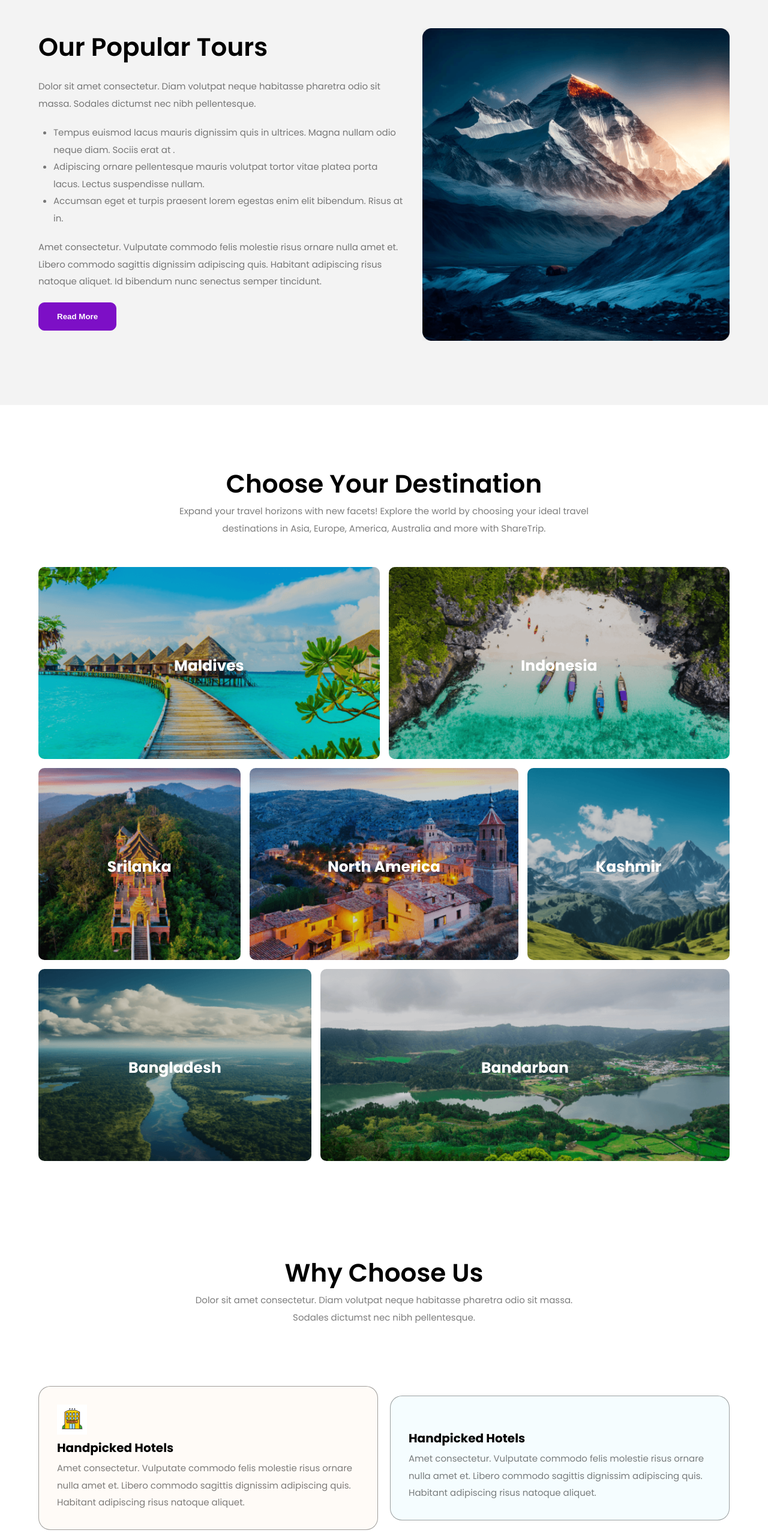
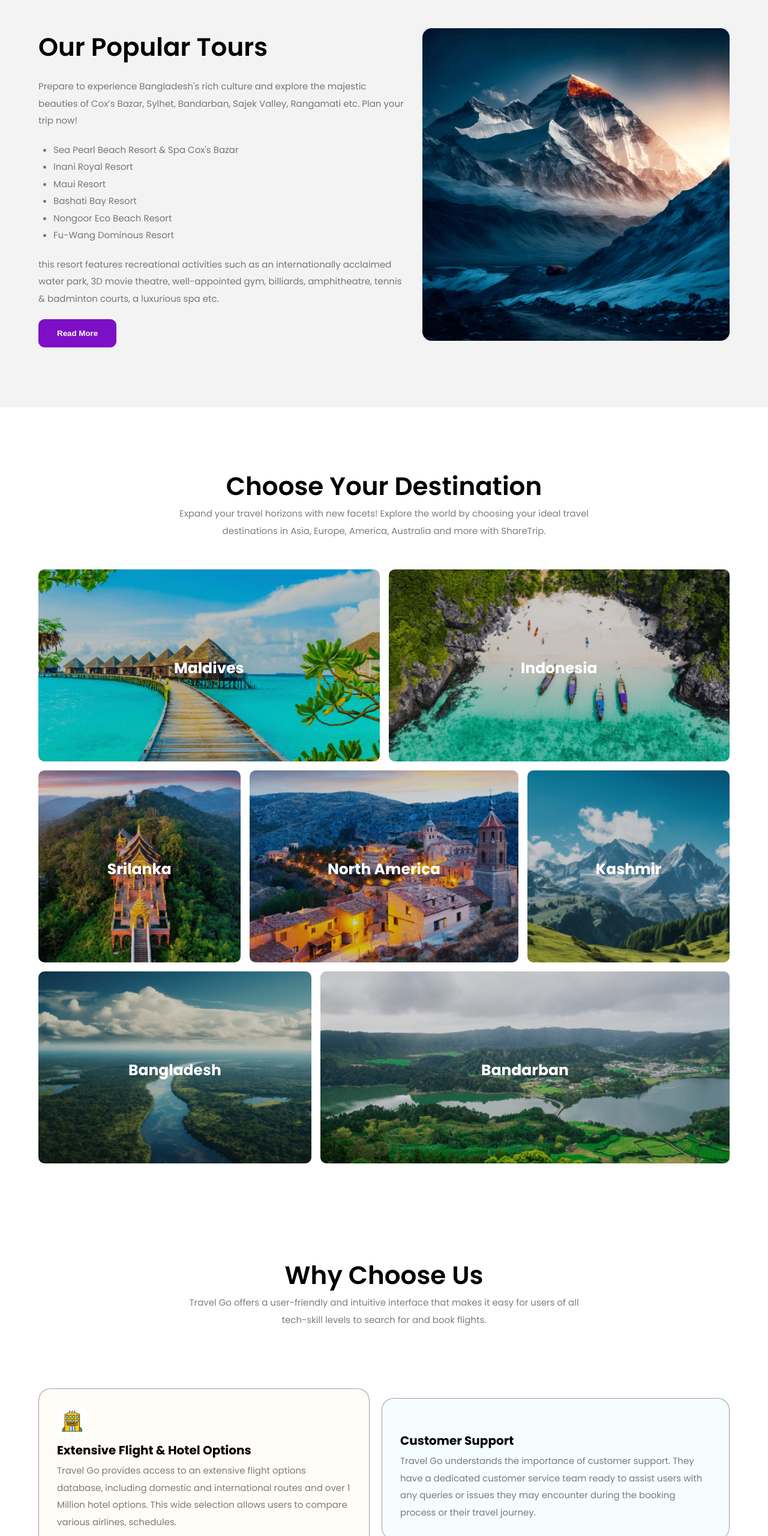
Before and after one commit to sajjatul-bari/travel-go, a plain HTML site: page index.html in a window 1280 px wide. Shown: the part 840-3400 px from the top of the page at 60% size. Drawn offline with Linux system fonts and the light colour scheme.

Commit message:
changes some text content

```diff
--- a/index.html
+++ b/index.html
@@ -66,28 +66,23 @@
         <div class="popular-text">
           <h3 class="h3-header">Our Popular Tours</h3>
           <p class="p-primary">
-            Dolor sit amet consectetur. Diam volutpat neque habitasse pharetra
-            odio sit massa. Sodales dictumst nec nibh pellentesque.
+            Prepare to experience Bangladesh's rich culture and explore the
+            majestic beauties of Cox’s Bazar, Sylhet, Bandarban, Sajek Valley,
+            Rangamati etc. Plan your trip now!
           </p>
           <ul class="p-primary" id="ul-li">
-            <li>
-              Tempus euismod lacus mauris dignissim quis in ultrices. Magna
-              nullam odio neque diam. Sociis erat at .
-            </li>
-            <li>
-              Adipiscing ornare pellentesque mauris volutpat tortor vitae platea
-              porta lacus. Lectus suspendisse nullam.
-            </li>
-            <li>
-              Accumsan eget et turpis praesent lorem egestas enim elit bibendum.
-              Risus at in.
-            </li>
+            <li>Sea Pearl Beach Resort & Spa Cox's Bazar</li>
+            <li>Inani Royal Resort</li>
+            <li>Maui Resort</li>
+            <li>Bashati Bay Resort</li>
+            <li>Nongoor Eco Beach Resort</li>
+            <li>Fu-Wang Dominous Resort</li>
           </ul>
           <p class="p-primary">
-            Amet consectetur. Vulputate commodo felis molestie risus ornare
-            nulla amet et. Libero commodo sagittis dignissim adipiscing quis.
-            Habitant adipiscing risus natoque aliquet. Id bibendum nunc senectus
-            semper tincidunt.
+            this resort features recreational activities such as an
+            internationally acclaimed water park, 3D movie theatre,
+            well-appointed gym, billiards, amphitheatre, tennis & badminton
+            courts, a luxurious spa etc.
           </p>
           <button class="btn-primary">Read More</button>
         </div>
@@ -143,38 +138,42 @@
       <div class="choose-us-area">
         <h3 class="h3-header">Why Choose Us</h3>
         <p class="p-primary">
-          Dolor sit amet consectetur. Diam volutpat neque habitasse pharetra
-          odio sit massa. Sodales dictumst nec nibh pellentesque.
+          Travel Go offers a user-friendly and intuitive interface that makes it
+          easy for users of all tech-skill levels to search for and book
+          flights.
         </p>
       </div>
       <div class="card-area1">
         <div class="card card1">
           <img class="card-img" src="Images/hotel.jpeg" alt="" />
-          <h3 class="card-h3">Handpicked Hotels</h3>
+          <h3 class="card-h3">Extensive Flight & Hotel Options</h3>
           <p class="p-primary">
-            Amet consectetur. Vulputate commodo felis molestie risus ornare
-            nulla amet et. Libero commodo sagittis dignissim adipiscing quis.
-            Habitant adipiscing risus natoque aliquet.
+            Travel Go provides access to an extensive flight options database,
+            including domestic and international routes and over 1 Million hotel
+            options. This wide selection allows users to compare various
+            airlines, schedules.
           </p>
         </div>
         <div class="card card2">
           <img class="card-img" src="Images/service.png" alt="" />
-          <h3 class="card-h3">Handpicked Hotels</h3>
+          <h3 class="card-h3">Customer Support</h3>
           <p class="p-primary">
-            Amet consectetur. Vulputate commodo felis molestie risus ornare
-            nulla amet et. Libero commodo sagittis dignissim adipiscing quis.
-            Habitant adipiscing risus natoque aliquet.
+            Travel Go understands the importance of customer support. They have
+            a dedicated customer service team ready to assist users with any
+            queries or issues they may encounter during the booking process or
+            their travel journey.
           </p>
         </div>
       </div>
       <div class="card-area2">
         <div class="card card3">
           <img class="card-img" src="Images/price.png" alt="" />
-          <h3 class="card-h3">Handpicked Hotels</h3>
+          <h3 class="card-h3">Travel Packages</h3>
           <p class="p-primary">
-            Amet consectetur. Vulputate commodo felis molestie risus ornare
-            nulla amet et. Libero commodo sagittis dignissim adipiscing quis.
-            Habitant adipiscing risus natoque aliquet.
+            Travel Go provides users with the option to book not only flights
+            but also complete travel packages. This can include accommodation,
+            transportation, and activities, making it a one-stop shop for travel
+            planning.
           </p>
         </div>
       </div>
@@ -185,8 +184,9 @@
       <div class="discounts-area">
         <h3 class="h3-header">Deals & Discounts</h3>
         <p class="p-primary">
-          Dolor sit amet consectetur. Diam volutpat neque habitasse pharetra
-          odio sit massa. Sodales dictumst nec nibh pellentesque.
+          Plan your dream gateway and choose from uncountable tour packages at
+          ShareTrip. Book our holiday packages for the best deals on any
+          international trip
         </p>
       </div>
     </section>
@@ -198,7 +198,7 @@
         <div class="box-area">
           <div class="box">
             <img src="Images/clock_10518167.png" alt="" />
-            <p>7 Day / 6 Night</p>
+            <p>8 Day / 7 Night</p>
           </div>
           <div class="box">
             <img src="Images/multiple-users-silhouette_33308.png" alt="" />
@@ -211,8 +211,9 @@
         </div>
         <h2 class="b-heading">Tour to Satorini</h2>
         <p class="p-primary">
-          Lorem ipsum dolor sit amet consectetur adipisicing elit. Facilis
-          recusandae ex nemo. Saepe at, delectus rem numquam deserunt unde eius.
+          2 Night Accommodations at Kaani Triton Prestige Sea View, Maafushi
+          Islands 2 Breakfast at the hotel Shared Return Speedboat Transfer to
+          Resort
         </p>
         <h3 class="b-heading3">Price : $1300-$1500</h3>
         <button class="btn-primary">Book Now</button>
@@ -233,15 +234,16 @@
           </div>
           <div class="box">
             <img src="Images/web_10518305.png" alt="" />
-            <p>Malaysia</p>
+            <p>India</p>
           </div>
         </div>
-        <h2 class="b-heading">Tour to Satorini</h2>
+        <h2 class="b-heading">Tour to Kolkata</h2>
         <p class="p-primary">
-          Lorem ipsum dolor sit amet consectetur adipisicing elit. Facilis
-          recusandae ex nemo. Saepe at, delectus rem numquam deserunt unde eius.
+          2 Night Accommodations at Kaani Triton Prestige Sea View, Maafushi
+          Islands 2 Breakfast at the hotel Shared Return Speedboat Transfer to
+          Resort
         </p>
-        <h3 class="b-heading3">Price : $1300-$1500</h3>
+        <h3 class="b-heading3">Price : $300-$500</h3>
         <button class="btn-primary">Book Now</button>
       </div>
       <div class="booking-area booking-1"></div>
@@ -255,23 +257,24 @@
         <div class="box-area">
           <div class="box">
             <img src="Images/clock_10518167.png" alt="" />
-            <p>7 Day / 6 Night</p>
+            <p>10 Day / 8 Night</p>
           </div>
           <div class="box">
             <img src="Images/multiple-users-silhouette_33308.png" alt="" />
-            <p>Max : 10</p>
+            <p>Max : 13</p>
           </div>
           <div class="box">
             <img src="Images/web_10518305.png" alt="" />
-            <p>Malaysia</p>
+            <p>USA</p>
           </div>
         </div>
-        <h2 class="b-heading">Tour to Satorini</h2>
+        <h2 class="b-heading">Tour to Miami</h2>
         <p class="p-primary">
-          Lorem ipsum dolor sit amet consectetur adipisicing elit. Facilis
-          recusandae ex nemo. Saepe at, delectus rem numquam deserunt unde eius.
+          8 Night Accommodations at Kaani Triton Prestige Sea View, Maafushi
+          Islands 7 Breakfast at the hotel Shared Return Speedboat Transfer to
+          Resort
         </p>
-        <h3 class="b-heading3">Price : $1300-$1500</h3>
+        <h3 class="b-heading3">Price : $3300-$5500</h3>
         <button class="btn-primary">Book Now</button>
       </div>
     </section>
@@ -340,22 +343,25 @@
         <div class="popular-area">
           <h3 class="h3-header">A Simple Perfect Place To Get Lost</h3>
           <p class="p-primary">
-            Dolor sit amet consectetur. Diam volutpat neque habitasse pharetra
-            odio sit massa. Sodales dictumst nec nibh pellentesque.
+            Your confirmation of the Holiday will ensure that you have read the
+            Cancellation Policy thoroughly and accepted it.
           </p>
           <ul class="p-primary" id="ul-li">
             <li>
-              Tempus euismod lacus mauris dignissim quis in ultrices. Magna
-              nullam odio neque diam. Sociis erat at .
+              15 days prior to the travel date - 50 % of total holiday cost.
             </li>
             <li>
-              Adipiscing ornare pellentesque mauris volutpat tortor vitae platea
-              porta lacus. Lectus suspendisse nullam.
+              10 days prior to the travel date - 75 % of total holiday cost.
             </li>
             <li>
-              Accumsan eget et turpis praesent lorem egestas enim elit bibendum.
-              Risus at in.
+              05 days prior to the travel date - 100% of holiday cost will be
+              non-refundable.
             </li>
+            <li>
+              Travel Go convenience fee is non-refundable for online purchases.
+            </li>
+            <li>Tax is included</li>
+            <li>Our representative will meet and welcome you</li>
           </ul>
           <button class="btn-primary">Read More</button>
         </div>
@@ -395,9 +401,10 @@
           <img class="logo-img2" src="Images/logo.png" alt="" />
 
           <p class="p-primary">
-            Lorem ipsum dolor sit amet consectetur. Nulla sit viverra morbi
-            vitae blandit orci potenti vulputate. Leo erat maecenas vitae
-            elementum ultricies nullam.
+            Travel Go is the country’s first and leading online travel
+            aggregator (OTA). Since our inception, we have dreamt of making
+            travel easier for people of all ages and we move forward to make
+            that dream into reality.
           </p>
         </div>
         <div class="social">
```
